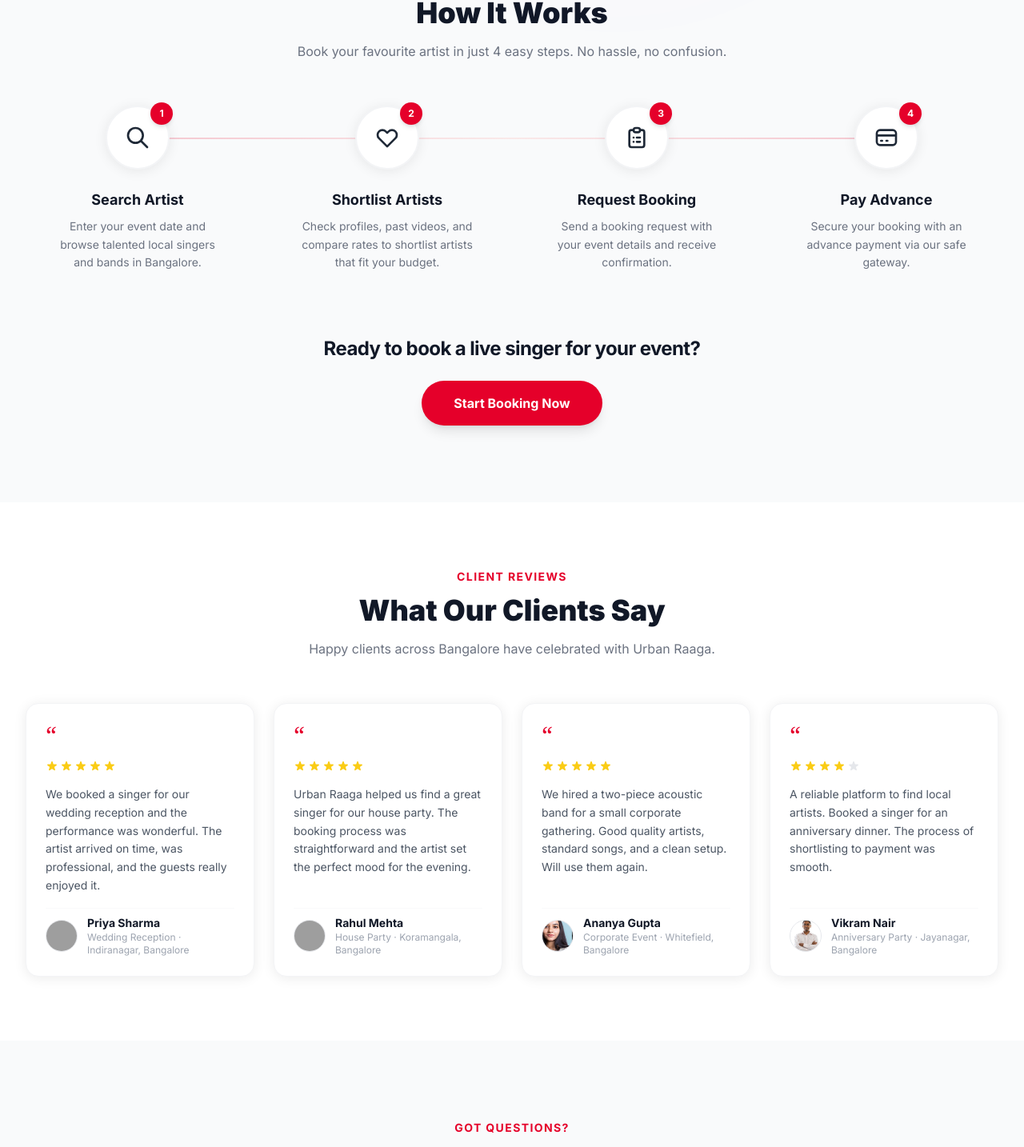
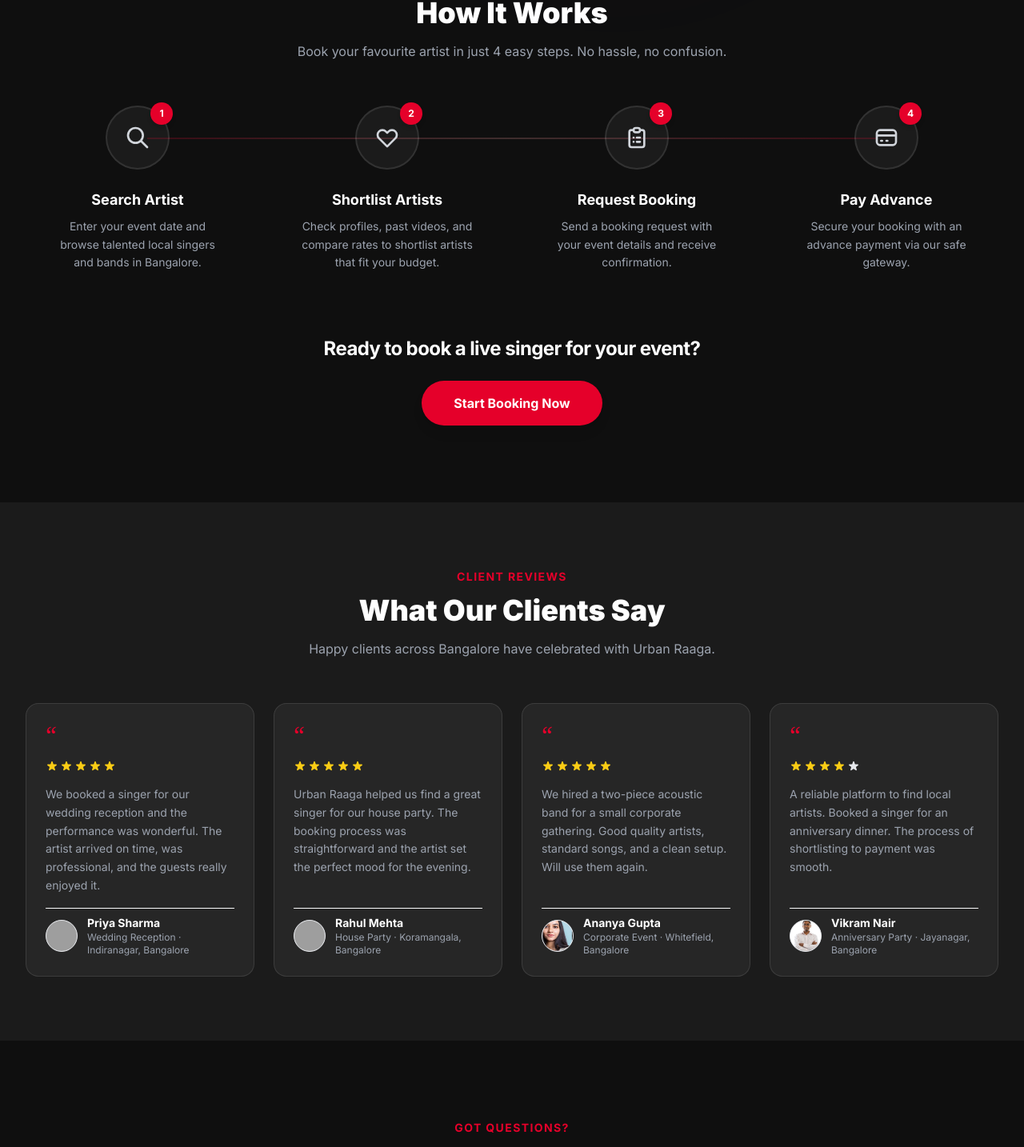
Before and after one commit to Aniketgautam959/Urban-Raaga, a Next.js app: page /artist/devashish-music in a window 1280 px wide. Shown: the part 2853-4287 px from the top of the page at 80% size. Built offline with nearby package versions, Linux system fonts and the light colour scheme; grey boxes are pictures that could not be loaded.

Commit message:
Fix white gaps on artist page from homepage section backgrounds

```diff
--- a/app/artist/[slug]/ArtistProfileClient.tsx
+++ b/app/artist/[slug]/ArtistProfileClient.tsx
@@ -323,11 +323,13 @@ export default function ArtistProfileClient({ artist }: { artist: Artist }) {
         </div>
       </section>
 
-      {/* Embedded Sections */}
+      {/* Embedded Sections — override light backgrounds for dark page */}
       <ArtistWhyChooseUs />
-      <HowItWorks />
-      <Testimonials />
-      <FAQ />
+      <div className="[&_section]:!bg-[#0F0F0F] [&_h2]:!text-white [&_h3]:!text-white [&_p]:!text-gray-400 [&_.text-gray-900]:!text-white [&_.text-gray-600]:!text-gray-400 [&_.text-gray-500]:!text-gray-400 [&_.bg-white]:!bg-white/5 [&_.bg-gray-50]:!bg-[#0F0F0F] [&_.border-gray-100]:!border-white/10 [&_.shadow-card]:!shadow-none [&_.text-gray-800]:!text-gray-300">
+        <HowItWorks />
+        <Testimonials />
+        <FAQ />
+      </div>
 
       <Footer />
 
```
Also changed, not shown: 1 other file (tests, documents, lock files or other folders).
